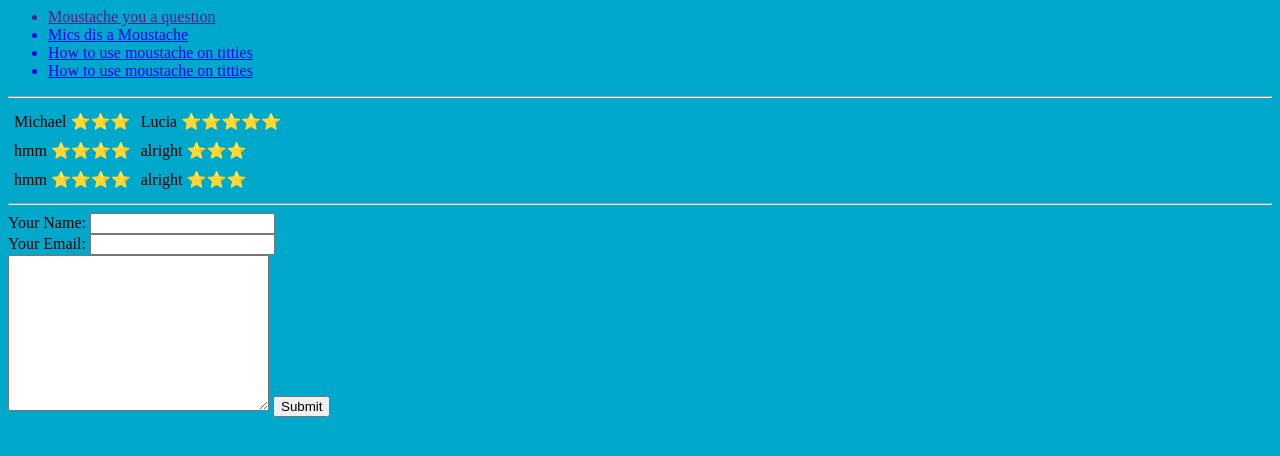
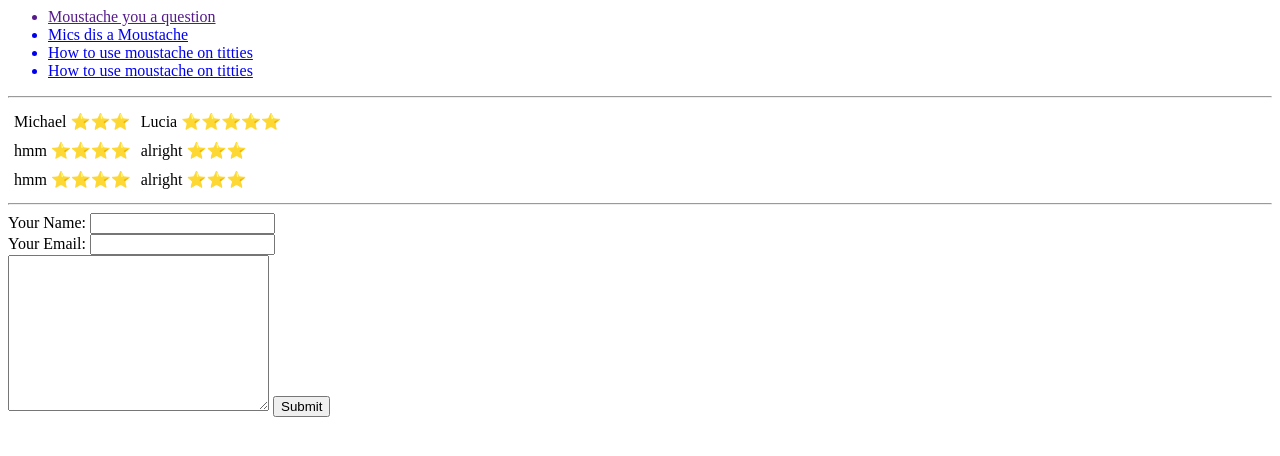
Before and after one commit to Kieshi/Mmm, a plain HTML site: page Contacts.html in a window 1280 px wide. Drawn offline with Linux system fonts and the light colour scheme.

Commit message:
Should work now
maybe?

```diff
--- a/Contacts.html
+++ b/Contacts.html
@@ -1,5 +1,5 @@
 <html>
-    <body style="background-color:#00a8cc;">
+    <body>
         <ul>
             <a href=""><li>Moustache you a question</li></a>
             <a href="https://www.reddit.com/r/Guildwars2/"><li>Mics dis a Moustache</li></a>
```
